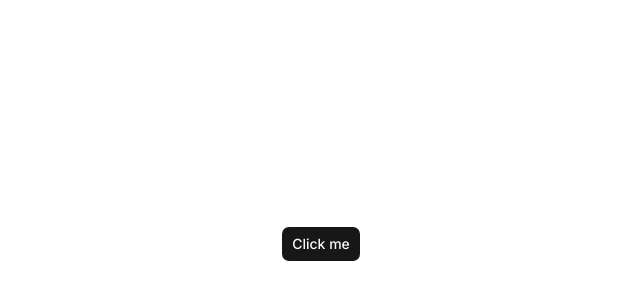
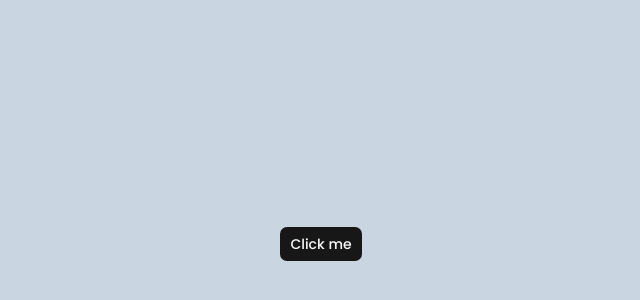
Before and after one commit to robiulsagor/office-management-app, a Next.js app: page / in a window 1280 px wide. Shown: the part 156-456 px from the top of the page, without its empty margins (319-959 px from the left). Built offline with nearby package versions, Linux system fonts and the light colour scheme.

Commit message:
feat: refactor layout to use Poppins font and improve body styling

```diff
--- a/app/layout.tsx
+++ b/app/layout.tsx
@@ -1,19 +1,12 @@
 import type { Metadata } from "next";
-import { Geist, Geist_Mono, Inter } from "next/font/google";
+import { Poppins} from "next/font/google";
 import "./globals.css";
 import { cn } from "@/lib/utils";
 
-const inter = Inter({subsets:['latin'],variable:'--font-sans'});
+const roboto = Poppins({
+  weight:["400", "500"]
 
-const geistSans = Geist({
-  variable: "--font-geist-sans",
-  subsets: ["latin"],
-});
-
-const geistMono = Geist_Mono({
-  variable: "--font-geist-mono",
-  subsets: ["latin"],
-});
+})
 
 export const metadata: Metadata = {
   title: "Create Next App",
@@ -28,9 +21,13 @@ export default function RootLayout({
   return (
     <html
       lang="en"
-      className={cn("h-full", "antialiased", geistSans.variable, geistMono.variable, "font-sans", inter.variable)}
+      className={cn(
+        "h-full",
+        "antialiased",
+        roboto.className
+      )}
     >
-      <body className="min-h-full flex flex-col">{children}</body>
+      <body className="min-h-full flex flex-col bg-slate-300">{children}</body>
     </html>
   );
 }
```
